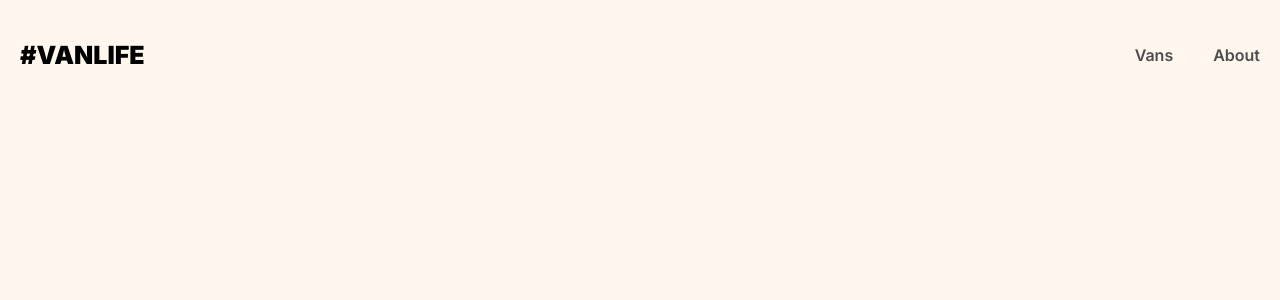
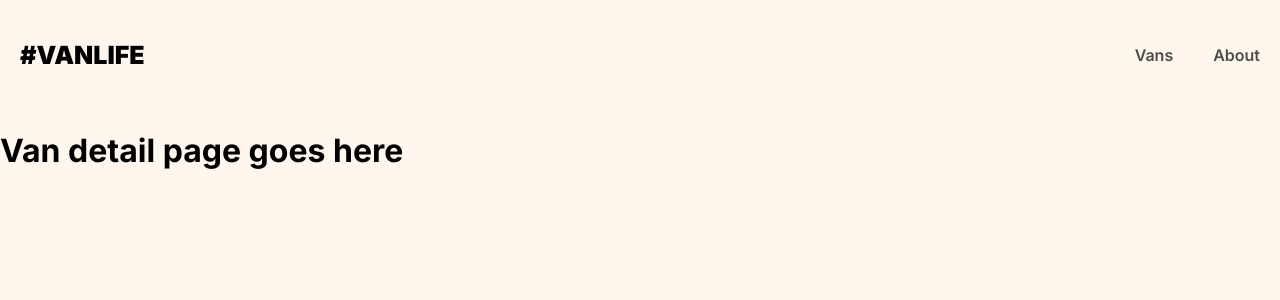
Before and after one commit to ocontrerastx/scrimba-vanlife, a React (Vite) app: page /vans/1 in a window 1280 px wide. Before the commit this address had no page. Shown: the top 300 px of the page. Built offline with nearby package versions, Linux system fonts and the light colour scheme; what miragejs would draw is missing.

Commit message:
Added Van Detail route and starting to work on that feature

```diff
--- a/src/App.jsx
+++ b/src/App.jsx
@@ -4,6 +4,7 @@ import { BrowserRouter, Routes, Route, Link } from "react-router-dom";
 import Home from "./pages/Home";
 import About from "./pages/About";
 import Vans from "./pages/Vans";
+import VanDetail from "./pages/VanDetail";
 import "./App.css";
 
 import "./server";
@@ -23,6 +24,7 @@ function App() {
       <Routes>
         <Route path="/" element={<Home />} />
         <Route path="/vans" element={<Vans />} />
+        <Route path="/vans/:id" element={<VanDetail />} />
         <Route path="/about" element={<About />} />
       </Routes>
     </BrowserRouter>
--- a/src/index.css
+++ b/src/index.css
@@ -161,6 +161,10 @@ header a:hover {
   max-width: 500px;
 }
 
+.van-card a {
+  text-decoration: none;
+}
+
 .van-card img {
   width: 100%;
 
--- /dev/null
+++ b/src/pages/VanDetail.jsx
@@ -0,0 +1,3 @@
+export default function VanDetail() {
+  return <h1>Van detail page goes here</h1>;
+}
--- a/src/pages/Vans.jsx
+++ b/src/pages/Vans.jsx
@@ -1,4 +1,5 @@
 import React from "react";
+import { Link } from "react-router-dom";
 
 export default function Vans() {
   const [vans, setVans] = React.useState([]);
@@ -12,6 +13,11 @@ export default function Vans() {
   const vanElements = vans.map((van) => {
     return (
       <div key={van.id} className="van-card">
+        <Link
+          to={`/vans/${van.id}`}
+          aria-label={`View details for ${van.name},
+                             priced at $${van.price} per day`}
+        >
           <img src={van.imageUrl} />
           <div className="van-info">
             <div className="van-title-type">
@@ -23,6 +29,7 @@ export default function Vans() {
               <span className="van-price-daily">/day</span>
             </h2>
           </div>
+        </Link>
       </div>
     );
   });
```
Lines whose indentation alone changed are shown as unchanged.
